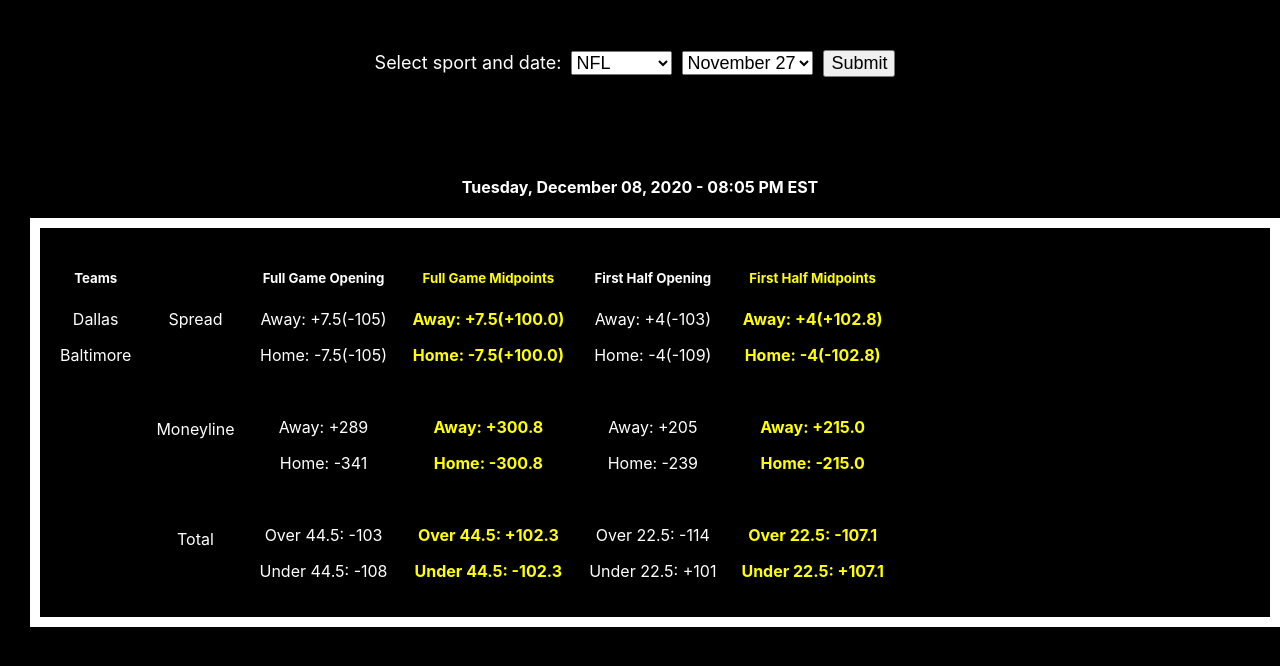
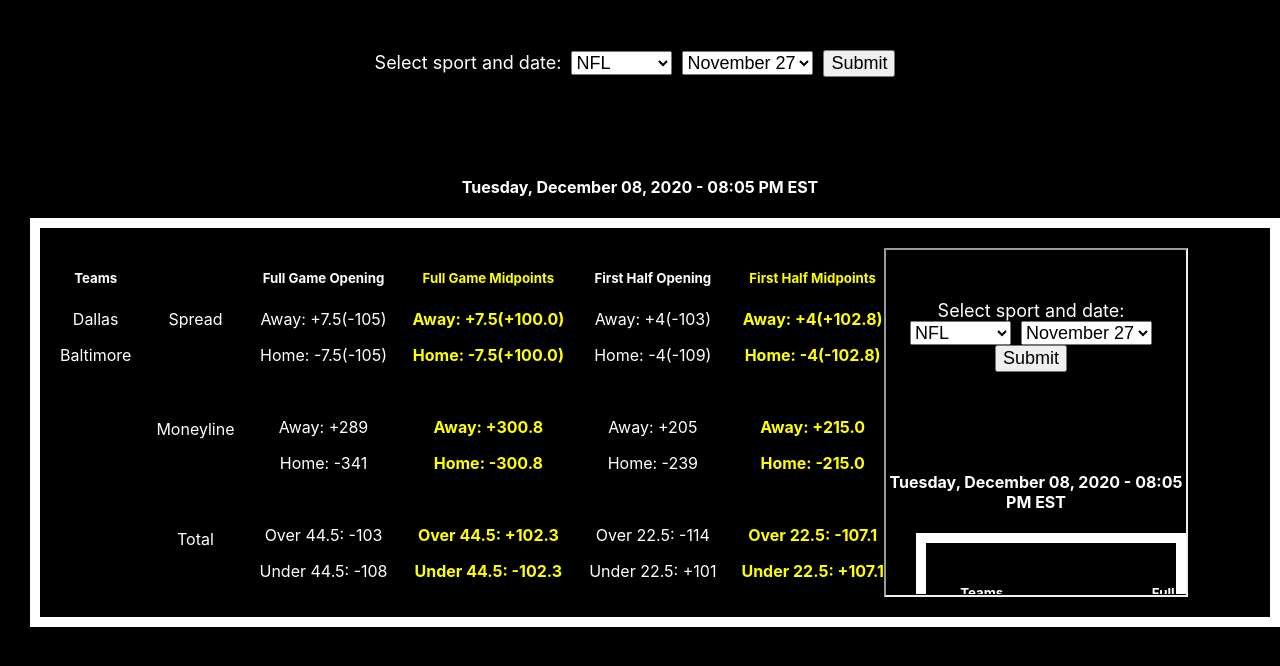
Before and after one commit to aaronw4/sports-web-scraping, a React (Create React App) app in the folder sportsbook/: page / in a window 1280 px wide. Shown: the top 666 px of the page. Built offline with nearby package versions, Linux system fonts and the light colour scheme.

Commit message:
Added iframe of line graph

```diff
--- a/sportsbook/src/Components/gameLines.js
+++ b/sportsbook/src/Components/gameLines.js
@@ -107,6 +107,10 @@
                                 {MidPoint(game.first_half.over_under.over, game.first_half.over_under.under)}
                             </p>
                         </div>
+                        <iframe
+                            className='iframe'
+                            src={game.graph_address}
+                        />
                     </div>
                 </div>
             ))}
```
